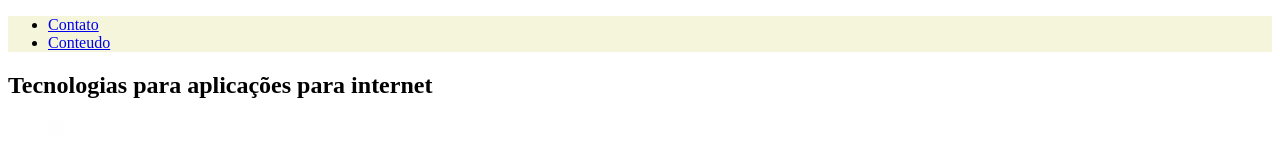
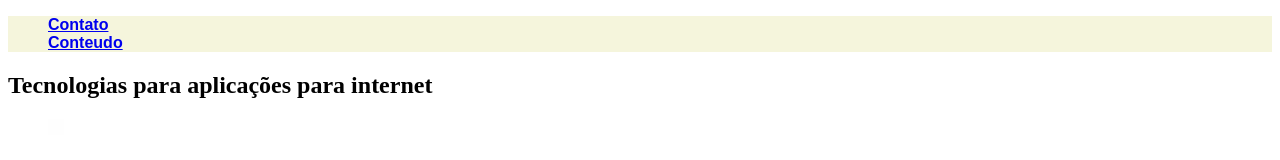
Before and after one commit to vnsantos/trabalho_api, a plain HTML site: page index.html in a window 1280 px wide. Shown: the top 160 px of the page. Drawn offline with Linux system fonts and the light colour scheme.

Commit message:
pequena alteração na estilização no arquivo style.css

```diff
--- a/index.html
+++ b/index.html
@@ -9,7 +9,7 @@
 <body>
     <header class="cabecalho">
         <nav class="navegacao">
-            <ul>
+            <ul class="lista_cabecalho">
                 <li><a href="#">Contato</a> </li>
                 <li><a href="#">Conteudo</a></li>
             </ul>
--- a/styles/style.css
+++ b/styles/style.css
@@ -1,6 +1,17 @@
 .cabecalho{
     background-color: beige;
 }
+.lista_cabecalho{
+    list-style-type: none;
+    font-family: Arial, Helvetica, sans-serif;
+    font-weight: bold;
+}
+li{
+    text-decoration: none;
+}
+
+
+
 
 /*.navegacao{
     background: black;
```
